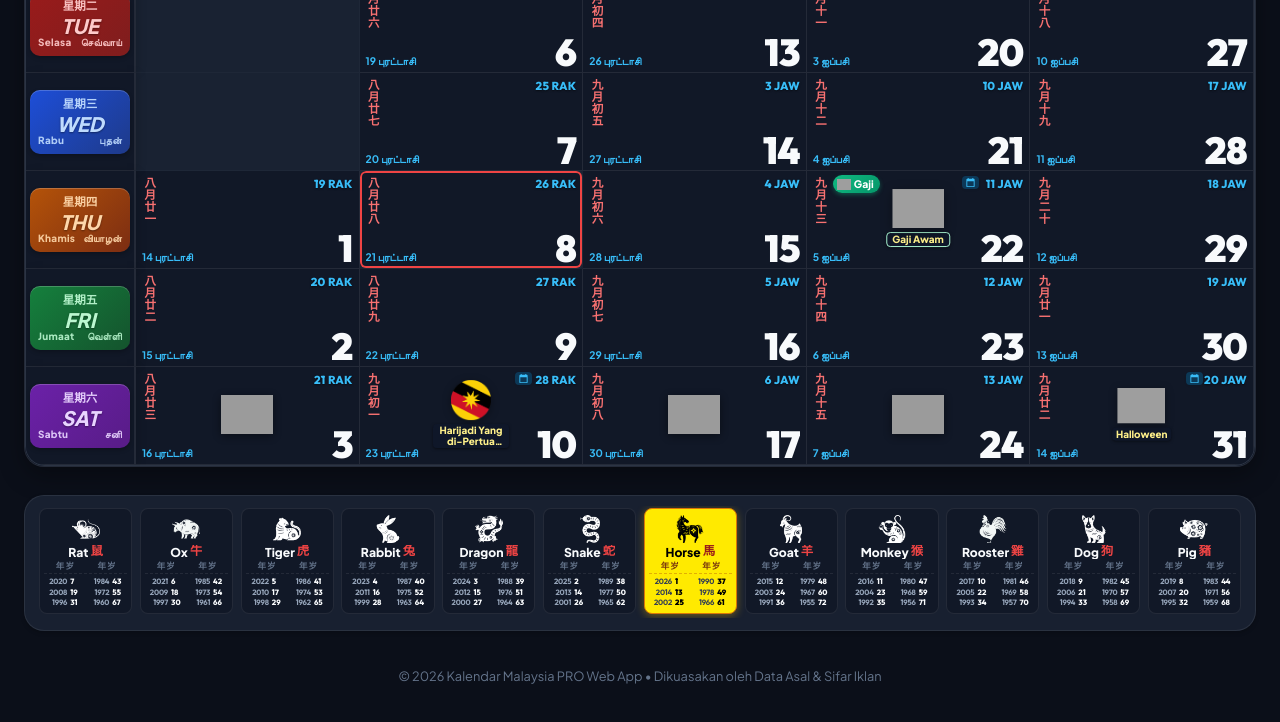
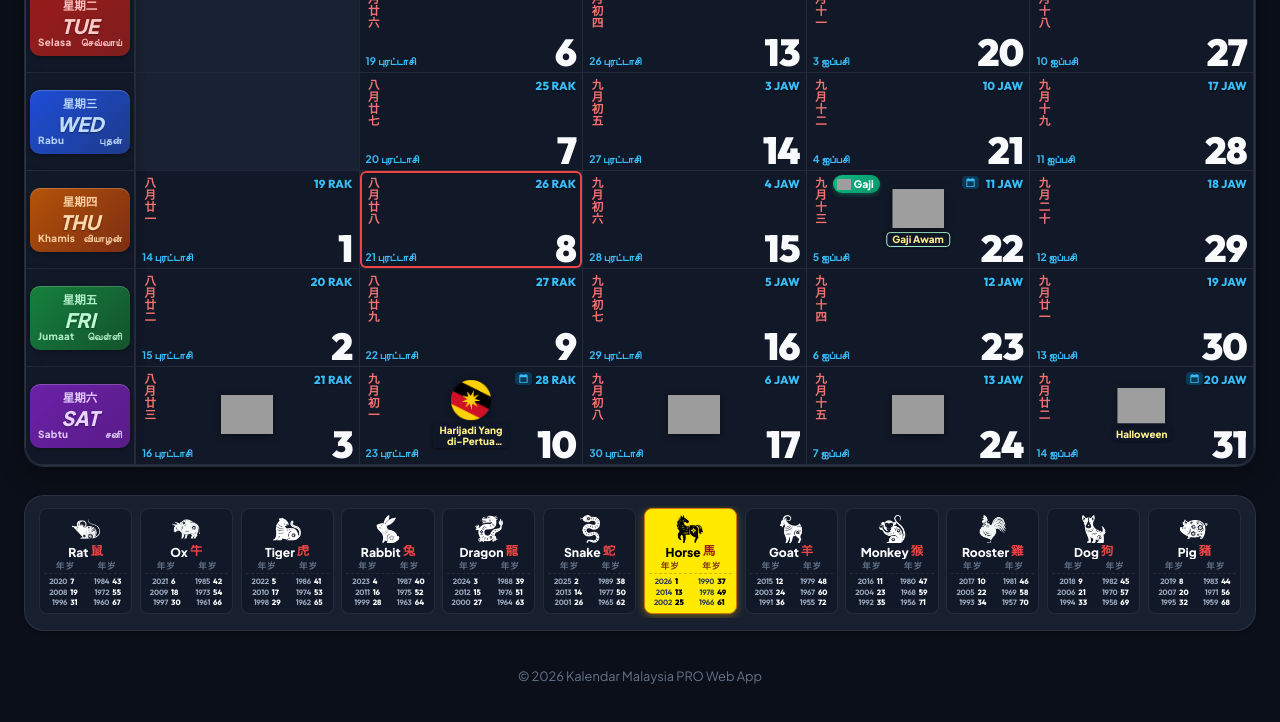
Before and after one commit to keristmuath1-bit/Malaysia_Kalendar, a website built with Vite: page index.html in a window 1280 px wide. Shown: the part 729-1451 px from the top of the page. Built offline with nearby package versions, Linux system fonts and the light colour scheme; grey boxes are pictures that could not be loaded.

Commit message:
style(footer): buang teks Dikuasakan oleh Data Asal & Sifar Iklan untuk paparan footer minimalist

```diff
--- a/index.html
+++ b/index.html
@@ -352,7 +352,7 @@
 
       <!-- Footer -->
       <footer class="app-footer">
-        <p>© 2026 Kalendar Malaysia PRO Web App • Dikuasakan oleh Data Asal & Sifar Iklan</p>
+        <p>© 2026 Kalendar Malaysia PRO Web App</p>
       </footer>
     </div>
     <script type="module" src="/src/main.js"></script>
```
